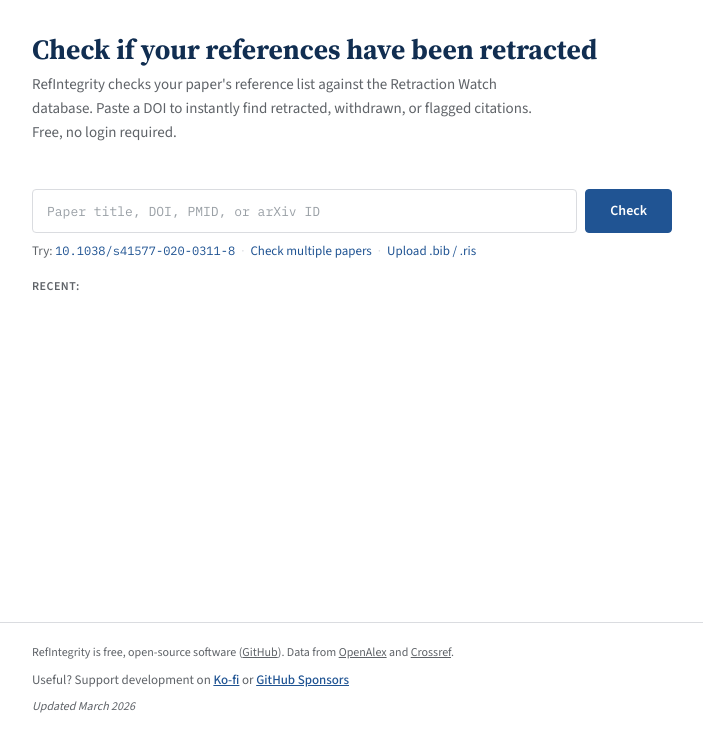
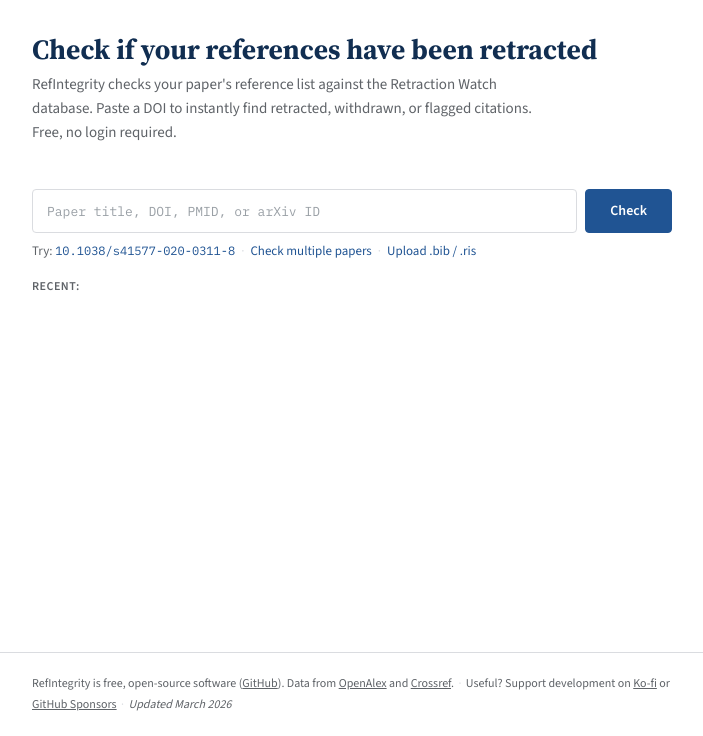
Before and after one commit to Ctariy/RefIntegrity, a website: page public/index.html in a window 1280 px wide. Shown: the part 64-800 px from the top of the page, without its empty margins (288-991 px from the left). Drawn offline with Linux system fonts and the light colour scheme.

Commit message:
Compact footer: merge 3 lines into 1 with middot separators
All footer info preserved, now flows as a single line with · separators.
Removes visual weight, keeps links and attribution intact.

```diff
--- a/public/i18n.js
+++ b/public/i18n.js
@@ -161,9 +161,9 @@
       var dateHtml = '<time datetime="2026-03-23">' + (mo !== "footer.monthYear" ? mo : "March 2026") + '</time>';
       var up = t("footer.updated", { date: dateHtml });
       if (os !== "footer.openSource") {
-        fp.innerHTML = '<p>' + os + '</p>' +
-          '<p class="footer-support">' + su + '</p>' +
-          '<p class="footer-meta"><span class="last-updated">' + up + '</span></p>';
+        fp.innerHTML = '<p>' + os +
+          ' <span class="footer-sep">&middot;</span> ' + su +
+          ' <span class="footer-sep">&middot;</span> <span class="last-updated">' + up + '</span></p>';
       }
     }
 
--- a/public/index.html
+++ b/public/index.html
@@ -280,9 +280,7 @@
 
   <footer>
     <div class="footer-inner">
-      <p>RefIntegrity is free, open-source software (<a href="https://github.com/Ctariy/RefIntegrity" target="_blank" rel="noopener">GitHub</a>). Data from <a href="https://openalex.org" target="_blank" rel="noopener">OpenAlex</a> and <a href="https://www.crossref.org" target="_blank" rel="noopener">Crossref</a>.</p>
-      <p class="footer-support">Useful? Support development on <a href="https://ko-fi.com/ctariy" target="_blank" rel="noopener">Ko-fi</a> or <a href="https://github.com/sponsors/Ctariy" target="_blank" rel="noopener">GitHub Sponsors</a></p>
-      <p class="footer-meta"><span class="last-updated">Updated <time datetime="2026-03-23">March 2026</time></span></p>
+      <p>RefIntegrity is free, open-source software (<a href="https://github.com/Ctariy/RefIntegrity" target="_blank" rel="noopener">GitHub</a>). Data from <a href="https://openalex.org" target="_blank" rel="noopener">OpenAlex</a> and <a href="https://www.crossref.org" target="_blank" rel="noopener">Crossref</a>. <span class="footer-sep">&middot;</span> Useful? Support on <a href="https://ko-fi.com/ctariy" target="_blank" rel="noopener">Ko-fi</a> or <a href="https://github.com/sponsors/Ctariy" target="_blank" rel="noopener">GitHub Sponsors</a> <span class="footer-sep">&middot;</span> <span class="last-updated">Updated <time datetime="2026-03-23">March 2026</time></span></p>
     </div>
   </footer>
 
--- a/public/style.css
+++ b/public/style.css
@@ -447,17 +447,14 @@
   max-width: var(--content-width); margin: 0 auto; padding: 20px;
   font-size: 0.75rem; color: var(--text-secondary); line-height: 1.6;
 }
+.footer-inner p { line-height: 1.8; }
 .footer-inner a { color: var(--text-secondary); text-decoration: underline; }
 .footer-inner a:hover { color: var(--navy); }
-.footer-support { margin-top: 8px; font-size: 0.8125rem; }
-.footer-support a { color: var(--navy) !important; font-weight: 500; }
-.footer-meta { margin-top: 4px; }
+.footer-sep { color: var(--border); margin: 0 2px; }
 .last-updated { font-style: italic; }
 
 /* AI agent optimization */
 .answer-block { font-size: 0.9rem; color: var(--text-secondary); max-width: 520px; }
-
-.footer-meta { margin-top: 6px; }
 
 /* Toast */
 .toast {
```
